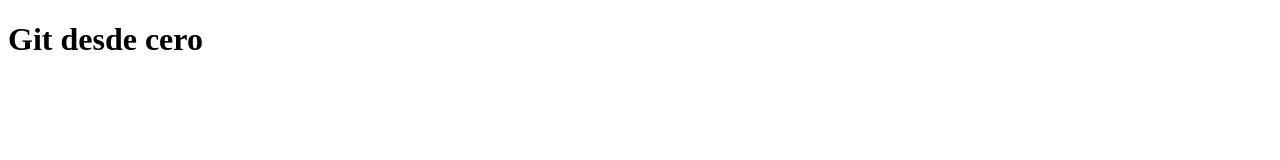
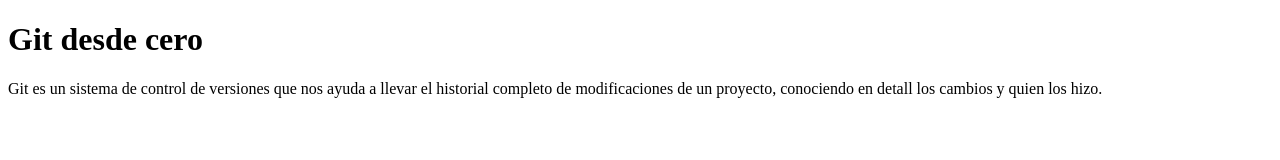
Before and after one commit to FerRojas04/git-desde-cero, a plain HTML site: page index.html in a window 1280 px wide. Drawn offline with Linux system fonts and the light colour scheme.

Commit message:
Agrega una descripción corta de git

```diff
--- a/index.html
+++ b/index.html
@@ -6,5 +6,11 @@
 </head>
 <body>
     <h1>Git desde cero</h1>
+
+    <p>
+        Git es un sistema de control de versiones que nos ayuda a llevar
+        el historial completo de modificaciones de un proyecto, conociendo
+        en detall los cambios y quien los hizo.
+    </p>
 </body>
 </html>
```
